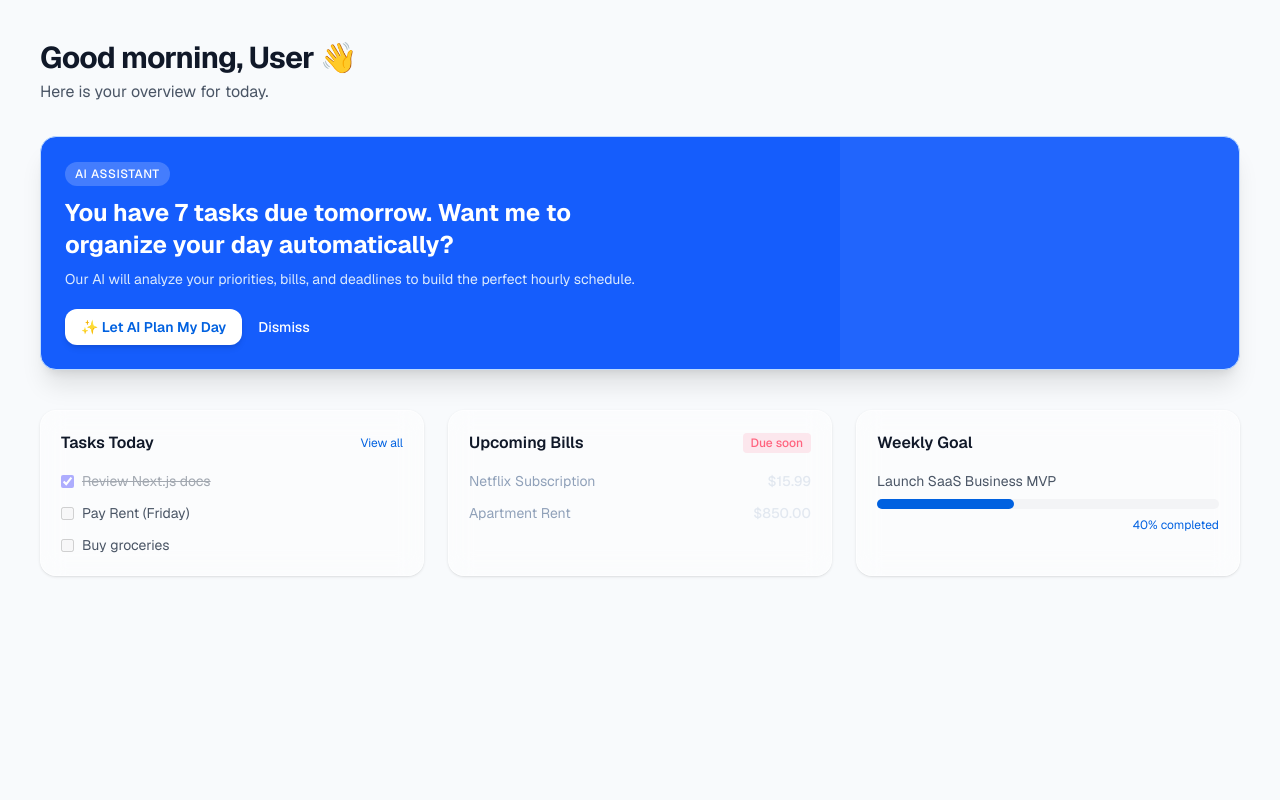
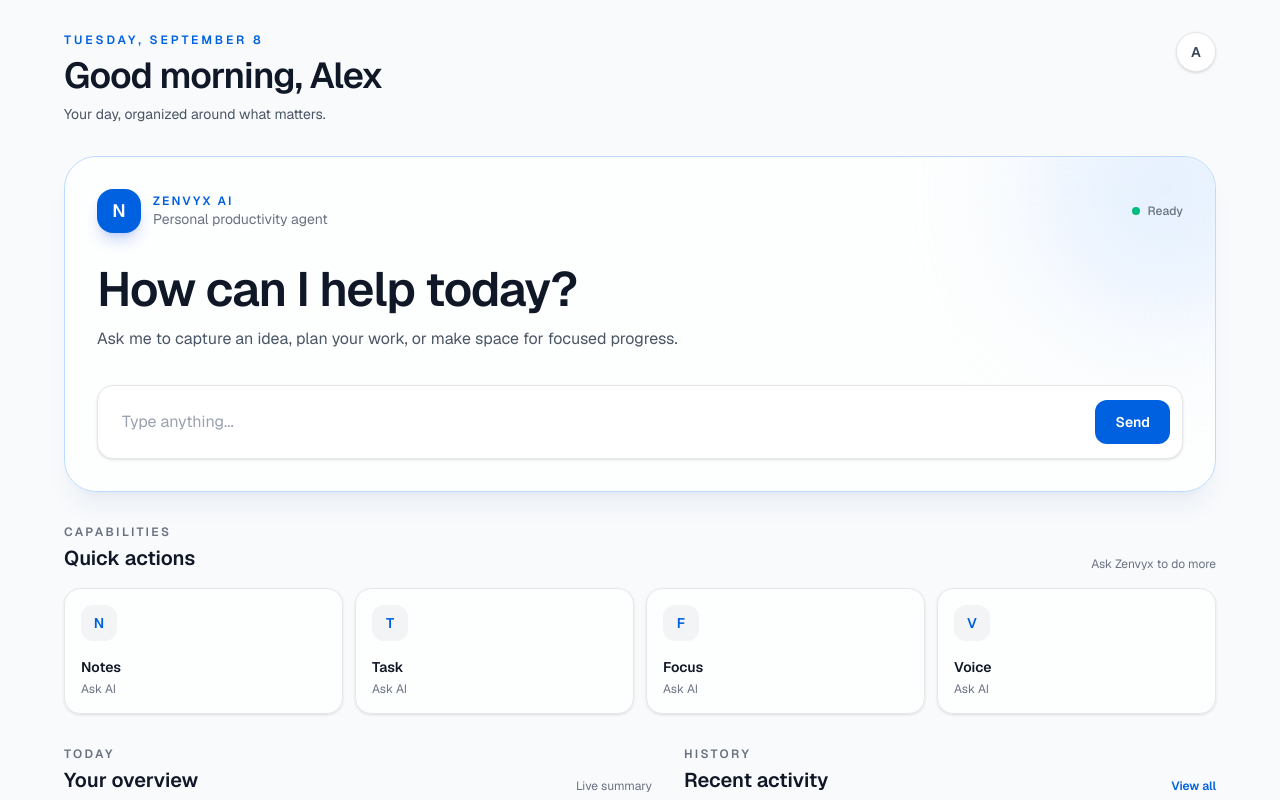
Before and after one commit to njiderrick448-spec/my-app, a Next.js app: page / in a window 1280 px wide. Shown: the top 800 px of the page. Built offline with nearby package versions, Linux system fonts and the light colour scheme.

Commit message:
initial commit

```diff
--- a/app/page.tsx
+++ b/app/page.tsx
@@ -1,76 +1,111 @@
 "use client";
 
 import Link from "next/link";
-import { useState } from "react";
+import { FormEvent, useState } from "react";
 
-export default function Dashboard() {
-  const [showAiBanner, setShowAiBanner] = useState(true);
+type Message = {
+  id: number;
+  role: "user" | "assistant";
+  content: string;
+  action?: string;
+};
+
+const quickActions = [
+  { label: "Notes", prompt: "Create a note about ", mark: "N" },
+  { label: "Task", prompt: "Create a task to ", mark: "T" },
+  { label: "Focus", prompt: "Focus for 45 minutes", mark: "F" },
+  { label: "Voice", prompt: "Start a voice note", mark: "V" },
+];
+
+const recentActivity = [
+  { title: "Computer Engineering Project", detail: "Note created", time: "9:42 AM", mark: "N" },
+  { title: "Assignment Reminder", detail: "Task added", time: "Yesterday", mark: "T" },
+  { title: "Morning Focus Session", detail: "25 minutes completed", time: "Yesterday", mark: "F" },
+];
+
+export default function HomePage() {
+  const [prompt, setPrompt] = useState("");
+  const [isProcessing, setIsProcessing] = useState(false);
+  const [messages, setMessages] = useState<Message[]>([]);
+
+  function submitPrompt(event: FormEvent<HTMLFormElement>) {
+    event.preventDefault();
+    const trimmedPrompt = prompt.trim();
+
+    if (!trimmedPrompt || isProcessing) {
+      return;
+    }
+
+    setMessages((currentMessages) => [
+      ...currentMessages,
+      { id: Date.now(), role: "user", content: trimmedPrompt },
+    ]);
+    setPrompt("");
+    setIsProcessing(true);
+
+    window.setTimeout(() => {
+      setMessages((currentMessages) => [
+        ...currentMessages,
+        {
+          id: Date.now() + 1,
+          role: "assistant",
+          content: "I am ready to help with that. Tell me whether you want this saved as a note, task, or focus session.",
+          action: "Agent response",
+        },
+      ]);
+      setIsProcessing(false);
+    }, 650);
+  }
+
+  function chooseQuickAction(action: (typeof quickActions)[number]) {
+    setPrompt(action.prompt);
+  }
 
   return (
-    <div className="min-h-screen bg-slate-50 p-6 text-gray-900 sm:p-10">
-      <header className="mb-8">
-        <h1 className="text-3xl font-bold tracking-tight text-gray-900">
-          Good morning, User <span aria-hidden="true">👋</span>
-        </h1>
-        <p className="mt-1 text-gray-600">Here is your overview for today.</p>
-      </header>
+    <main className="min-h-screen bg-[radial-gradient(circle_at_top_right,_#dbeafe,_transparent_32%),_#f8fafc] px-4 py-6 text-gray-900 sm:px-8 sm:py-8">
+      <div className="mx-auto flex min-h-[calc(100vh-3rem)] w-full max-w-6xl flex-col">
+        <header className="mb-8 flex items-start justify-between gap-6">
+          <div>
+            <p className="mb-2 text-xs font-semibold uppercase tracking-[0.24em] text-[#0061E0]">Tuesday, September 8</p>
+            <h1 className="text-3xl font-semibold tracking-tight sm:text-4xl">Good morning, Alex</h1>
+            <p className="mt-2 text-sm text-gray-600">Your day, organized around what matters.</p>
+          </div>
+          <Link href="/Login" className="flex h-10 w-10 items-center justify-center rounded-full border border-[#E5E7EB] bg-white text-sm font-semibold text-gray-700 shadow-sm transition hover:border-[#9CA3AF] focus:outline-none focus:ring-2 focus:ring-[#3B82F6]/50" aria-label="Open profile">A</Link>
+        </header>
 
-      {showAiBanner && (
-        <div className="relative mb-10 overflow-hidden rounded-2xl border border-blue-200 bg-blue-600 p-6 shadow-xl">
-          <div className="relative z-10 max-w-xl">
-            <span className="rounded-full bg-white/20 px-2.5 py-1 text-xs font-medium uppercase tracking-wider text-white">
-              AI Assistant
-            </span>
-            <h2 className="mt-3 text-2xl font-bold text-white">
-              You have 7 tasks due tomorrow. Want me to organize your day automatically?
-            </h2>
-            <p className="mt-2 text-sm text-blue-100">
-              Our AI will analyze your priorities, bills, and deadlines to build the perfect hourly schedule.
-            </p>
-            <div className="mt-5 flex flex-wrap items-center gap-4">
-              <Link href="/ai-planner" className="rounded-xl bg-white px-4 py-2 text-sm font-semibold text-[#0061E0] shadow-md transition hover:bg-[#F3F4F6]">
-                <span aria-hidden="true">✨</span> Let AI Plan My Day
-              </Link>
-              <button type="button" onClick={() => setShowAiBanner(false)} className="text-sm font-medium text-white transition hover:text-blue-100">
-                Dismiss
-              </button>
+        <section className="relative overflow-hidden rounded-[2rem] border border-blue-200 bg-white/70 p-5 shadow-xl shadow-blue-900/5 backdrop-blur-[12px] sm:p-8" aria-labelledby="assistant-heading">
+          <div className="pointer-events-none absolute -right-20 -top-24 h-64 w-64 rounded-full bg-blue-100/70 blur-3xl" />
+          <div className="relative z-10">
+            <div className="mb-8 flex items-center gap-3">
+              <div className="flex h-11 w-11 items-center justify-center rounded-2xl bg-[#0061E0] text-lg font-semibold text-white shadow-lg shadow-blue-700/20">N</div>
+              <div><p className="text-xs font-semibold uppercase tracking-[0.18em] text-[#0061E0]">Zenvyx AI</p><p className="text-sm text-gray-500">Personal productivity agent</p></div>
+              <span className="ml-auto flex items-center gap-2 text-xs font-medium text-gray-500"><span className="h-2 w-2 rounded-full bg-emerald-500" />Ready</span>
             </div>
-          </div>
-          <div className="pointer-events-none absolute inset-y-0 right-0 w-1/3 bg-white/10 opacity-50" />
-        </div>
-      )}
-
-      <div className="grid grid-cols-1 gap-6 md:grid-cols-3">
-        <section className="rounded-2xl border border-white/60 bg-white/45 p-5 shadow-sm backdrop-blur-[12px]">
-          <div className="mb-4 flex items-center justify-between">
-            <h2 className="font-semibold text-gray-900">Tasks Today</h2>
-            <Link href="/tasks" className="text-xs text-[#0061E0] hover:underline">View all</Link>
-          </div>
-          <ul className="space-y-3 text-sm text-gray-600">
-            <li className="flex items-center gap-2 opacity-50 line-through"><input type="checkbox" checked readOnly aria-label="Review Next.js docs completed" className="rounded accent-indigo-500" /> Review Next.js docs</li>
-            <li className="flex items-center gap-2"><input type="checkbox" disabled aria-label="Pay Rent incomplete" className="rounded accent-indigo-500" /> Pay Rent (Friday)</li>
-            <li className="flex items-center gap-2"><input type="checkbox" disabled aria-label="Buy groceries incomplete" className="rounded accent-indigo-500" /> Buy groceries</li>
-          </ul>
-        </section>
-
-        <section className="rounded-2xl border border-white/60 bg-white/45 p-5 shadow-sm backdrop-blur-[12px]">
-          <div className="mb-4 flex items-center justify-between">
-            <h2 className="font-semibold text-gray-900">Upcoming Bills</h2>
-            <span className="rounded bg-rose-500/10 px-2 py-0.5 text-xs font-medium text-rose-400">Due soon</span>
-          </div>
-          <div className="space-y-3 text-sm">
-            <div className="flex items-center justify-between"><span className="text-slate-400">Netflix Subscription</span><span className="font-medium text-slate-200">$15.99</span></div>
-            <div className="flex items-center justify-between"><span className="text-slate-400">Apartment Rent</span><span className="font-medium text-slate-200">$850.00</span></div>
+            <div className="max-w-2xl">
+              <h2 id="assistant-heading" className="text-3xl font-semibold tracking-tight sm:text-5xl">How can I help today?</h2>
+              <p className="mt-3 text-base leading-7 text-gray-600">Ask me to capture an idea, plan your work, or make space for focused progress.</p>
+            </div>
+            <form onSubmit={submitPrompt} className="mt-8 flex flex-col gap-3 rounded-2xl border border-[#E5E7EB] bg-white p-3 shadow-sm sm:flex-row sm:items-center">
+              <label htmlFor="assistant-prompt" className="sr-only">Ask Zenvyx AI</label>
+              <input id="assistant-prompt" value={prompt} onChange={(event) => setPrompt(event.target.value)} placeholder="Type anything..." className="min-w-0 flex-1 bg-transparent px-3 py-3 text-base text-gray-900 outline-none placeholder:text-gray-400" />
+              <button type="submit" disabled={isProcessing} className="rounded-xl bg-[#0061E0] px-5 py-3 text-sm font-semibold text-white transition hover:bg-[#004FBA] focus:outline-none focus:ring-2 focus:ring-[#3B82F6] disabled:cursor-wait disabled:opacity-70">{isProcessing ? "Working..." : "Send"}</button>
+            </form>
+            {messages.length > 0 && <div className="mt-5 space-y-3" aria-live="polite">{messages.slice(-4).map((message) => <div key={message.id} className={`flex gap-3 ${message.role === "user" ? "justify-end" : "justify-start"}`}><div className={`max-w-xl rounded-2xl px-4 py-3 text-sm leading-6 ${message.role === "user" ? "bg-[#0061E0] text-white" : "border border-blue-100 bg-blue-50 text-blue-950"}`}>{message.action && <p className="mb-1 text-xs font-semibold uppercase tracking-[0.14em] text-blue-700">{message.action}</p>}{message.content}</div></div>)}</div>}
           </div>
         </section>
 
-        <section className="rounded-2xl border border-white/60 bg-white/45 p-5 shadow-sm backdrop-blur-[12px]">
-          <h2 className="mb-4 font-semibold text-gray-900">Weekly Goal</h2>
-          <p className="mb-2 text-sm text-gray-600">Launch SaaS Business MVP</p>
-          <div className="h-2.5 w-full rounded-full bg-[#F3F4F6]"><div className="h-2.5 w-2/5 rounded-full bg-[#0061E0]" /></div>
-          <p className="mt-2 text-right text-xs text-[#0061E0]">40% completed</p>
+        <section className="mt-8" aria-labelledby="quick-actions-heading">
+          <div className="mb-4 flex items-end justify-between"><div><p className="text-xs font-semibold uppercase tracking-[0.2em] text-gray-500">Capabilities</p><h2 id="quick-actions-heading" className="mt-1 text-xl font-semibold">Quick actions</h2></div><span className="text-xs text-gray-500">Ask Zenvyx to do more</span></div>
+          <div className="grid grid-cols-2 gap-3 sm:grid-cols-4">{quickActions.map((action) => <button key={action.label} type="button" onClick={() => chooseQuickAction(action)} className="group rounded-2xl border border-[#E5E7EB] bg-white/70 p-4 text-left shadow-sm backdrop-blur-[12px] transition hover:-translate-y-0.5 hover:border-blue-200 hover:shadow-md focus:outline-none focus:ring-2 focus:ring-[#3B82F6]/50"><span className="flex h-9 w-9 items-center justify-center rounded-xl bg-[#F3F4F6] text-sm font-semibold text-[#0061E0] transition group-hover:bg-blue-100">{action.mark}</span><span className="mt-4 block text-sm font-semibold text-gray-900">{action.label}</span><span className="mt-1 block text-xs text-gray-500">Ask AI</span></button>)}</div>
         </section>
+
+        <div className="mt-8 grid gap-8 lg:grid-cols-[1.05fr_0.95fr]">
+          <section aria-labelledby="overview-heading"><div className="mb-4 flex items-end justify-between"><div><p className="text-xs font-semibold uppercase tracking-[0.2em] text-gray-500">Today</p><h2 id="overview-heading" className="mt-1 text-xl font-semibold">Your overview</h2></div><span className="text-xs text-gray-500">Live summary</span></div><div className="grid grid-cols-3 gap-3"><div className="rounded-2xl border border-[#E5E7EB] bg-white/70 p-4 shadow-sm"><p className="text-2xl font-semibold text-gray-900">3</p><p className="mt-2 text-xs leading-5 text-gray-500">Tasks due today</p></div><div className="rounded-2xl border border-[#E5E7EB] bg-white/70 p-4 shadow-sm"><p className="text-2xl font-semibold text-gray-900">5</p><p className="mt-2 text-xs leading-5 text-gray-500">Notes created</p></div><div className="rounded-2xl border border-[#E5E7EB] bg-white/70 p-4 shadow-sm"><p className="text-2xl font-semibold text-gray-900">1h 20m</p><p className="mt-2 text-xs leading-5 text-gray-500">Focus time</p></div></div></section>
+          <section aria-labelledby="activity-heading"><div className="mb-4 flex items-end justify-between"><div><p className="text-xs font-semibold uppercase tracking-[0.2em] text-gray-500">History</p><h2 id="activity-heading" className="mt-1 text-xl font-semibold">Recent activity</h2></div><Link href="/tasks" className="text-xs font-semibold text-[#0061E0] hover:underline">View all</Link></div><div className="divide-y divide-[#E5E7EB] rounded-2xl border border-[#E5E7EB] bg-white/70 px-4 shadow-sm">{recentActivity.map((item) => <div key={item.title} className="flex items-center gap-3 py-3"><span className="flex h-8 w-8 shrink-0 items-center justify-center rounded-lg bg-[#F3F4F6] text-xs font-semibold text-[#0061E0]">{item.mark}</span><div className="min-w-0 flex-1"><p className="truncate text-sm font-medium text-gray-900">{item.title}</p><p className="mt-0.5 text-xs text-gray-500">{item.detail}</p></div><time className="shrink-0 text-xs text-gray-400">{item.time}</time></div>)}</div></section>
+  </div>
++
+        <nav className="mt-auto pt-10" aria-label="Primary navigation"><div className="mx-auto flex max-w-md items-center justify-around rounded-2xl border border-[#E5E7EB] bg-white/80 p-2 shadow-lg shadow-gray-900/5 backdrop-blur-[12px]"><Link href="/" className="flex flex-col items-center gap-1 rounded-xl bg-blue-50 px-5 py-2 text-xs font-semibold text-[#0061E0]" aria-current="page"><span className="text-sm">H</span>Home</Link><Link href="/tasks" className="flex flex-col items-center gap-1 rounded-xl px-5 py-2 text-xs font-medium text-gray-500 transition hover:bg-[#F3F4F6] hover:text-gray-900"><span className="text-sm">N</span>Notes</Link><Link href="/tasks" className="flex flex-col items-center gap-1 rounded-xl px-5 py-2 text-xs font-medium text-gray-500 transition hover:bg-[#F3F4F6] hover:text-gray-900"><span className="text-sm">T</span>Tasks</Link><Link href="/Login" className="flex flex-col items-center gap-1 rounded-xl px-5 py-2 text-xs font-medium text-gray-500 transition hover:bg-[#F3F4F6] hover:text-gray-900"><span className="text-sm">A</span>Profile</Link></div></nav>
       </div>
-    </div>
+    </main>
   );
 }
--- a/package.json
+++ b/package.json
@@ -12,6 +12,7 @@
     "@ai-sdk/openai": "^4.0.60",
     "ai": "^7.0.93",
     "next": "16.3.4",
+    "next-intl": "^4.14.2",
     "react": "19.2.8",
     "react-dom": "19.2.8",
     "zod": "^4.5.4"
--- a/src/app/ai-planner/page.tsx
+++ b/src/app/ai-planner/page.tsx
@@ -134,7 +134,7 @@
                   AI is organizing your day...
                 </>
               ) : (
-                <>{isOrganized ? "✨ Re-organize My Day" : "✨ Ask AI to Organize My Day"}</>
+                <>{isOrganized ? "Re-organize My Day" : "Ask AI to Organize My Day"}</>
               )}
             </button>
             <p className="mt-3 text-center text-xs text-gray-500">
@@ -211,7 +211,7 @@
                 <div className="mt-8 rounded-xl border border-blue-200 bg-blue-50 p-5 shadow-xl shadow-blue-900/5 sm:-mr-10 sm:translate-x-6">
                   <div className="flex gap-4">
                     <div className="flex h-10 w-10 shrink-0 items-center justify-center rounded-full bg-[#0061E0] text-lg text-white">
-                      ✨
+                      N
                     </div>
                     <div>
                       <p className="text-lg font-semibold text-blue-900">Your day, upgraded.</p>
```
Also changed, not shown: 1 other file (tests, documents, lock files or other folders).
